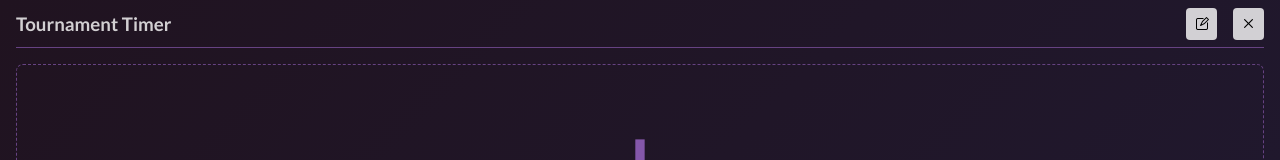
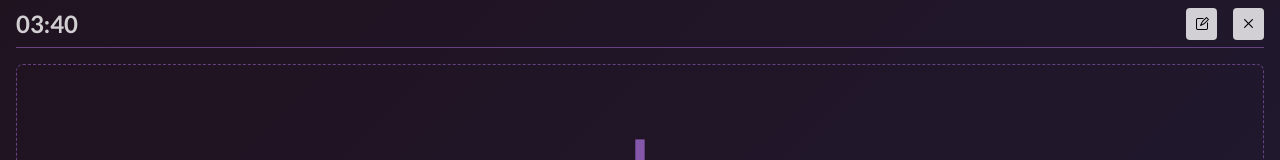
Before and after one commit to Sylencia/tournament-timer, a React (Vite) app: page / in a window 1280 px wide. Shown: the top 160 px of the page. Built offline with nearby package versions, Linux system fonts and the light colour scheme.

Commit message:
Add current time to tournament timer

```diff
--- a/src/App.tsx
+++ b/src/App.tsx
@@ -7,7 +7,7 @@ import "./App.scss";
 import { useUpdateTick } from "./hooks/useUpdateTick";
 
 function App() {
-  const { colorScheme, showHeader } = useContext(PrefsContext);
+  const { colorScheme } = useContext(PrefsContext);
   useUpdateTick(1000);
 
   return (
@@ -15,10 +15,9 @@ function App() {
       className={clsx("app-container", {
         light: colorScheme === "light",
         dark: colorScheme === "dark",
-        "top-pad": !showHeader,
       })}
     >
-      {showHeader && <Header />}
+      <Header />
       <Event id={1} />
       <Event id={2} />
       <Event id={3} />
--- a/src/components/Header/Header.scss
+++ b/src/components/Header/Header.scss
@@ -17,4 +17,8 @@
     flex-direction: row;
     gap: 1rem;
   }
+
+  .current-time {
+    font-size: 1.5em;
+  }
 }
--- a/src/components/Header/Header.tsx
+++ b/src/components/Header/Header.tsx
@@ -1,15 +1,41 @@
-import { useContext } from "react";
+import { useContext, useEffect, useState } from "react";
 import "./Header.scss";
 import { PrefsContext } from "../../PrefsContext";
 import { Cross2Icon, EyeOpenIcon, Pencil2Icon } from "@radix-ui/react-icons";
 import { ExpandableButton } from "../ExpandableButton";
 
+const getCurrentTimeString = (): string => {
+  const now = new Date();
+
+  const hours = now.getHours().toString().padStart(2, "0");
+  const minutes = now.getMinutes().toString().padStart(2, "0");
+
+  const timeString = `${hours}:${minutes}`;
+  return timeString;
+};
+
 export const Header = () => {
-  const { mode, toggleMode, toggleHeader } = useContext(PrefsContext);
+  const { mode, toggleMode, toggleHeader, showHeader } =
+    useContext(PrefsContext);
+
+  const [currentTime, setCurrentTime] = useState<string>(
+    getCurrentTimeString()
+  );
+
+  const updateTime = (): void => {
+    setCurrentTime(getCurrentTimeString());
+  };
+
+  useEffect(() => {
+    window.addEventListener("timerTick", updateTime);
+
+    return () => window.removeEventListener("timerTick", updateTime);
+  });
 
   return (
     <header className="header-container">
-      <h3>Tournament Timer</h3>
+      <h3 className="current-time">{currentTime}</h3>
+      {showHeader && (
         <div className="buttons">
           <ExpandableButton
             onClick={toggleMode}
@@ -19,9 +45,10 @@ export const Header = () => {
           <ExpandableButton
             onClick={toggleHeader}
             icon={<Cross2Icon />}
-          expandedText={"Close Header"}
+            expandedText={"Hide Buttons"}
           />
         </div>
+      )}
     </header>
   );
 };
```
Lines whose indentation alone changed are shown as unchanged.
